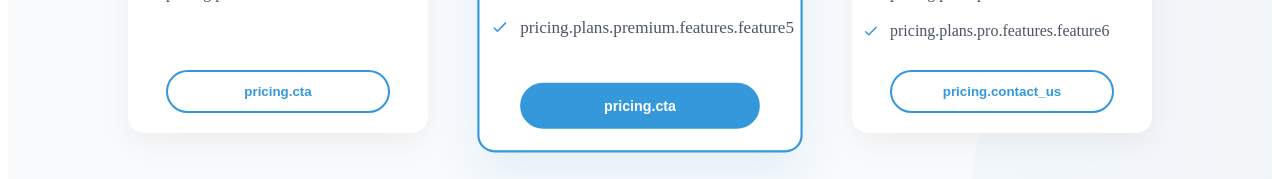
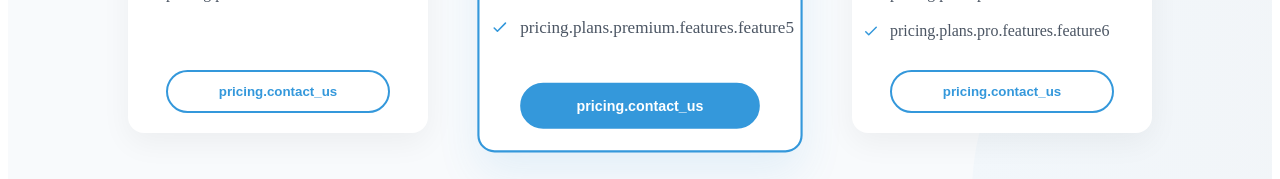
Before and after one commit to Immotep-EIP/Immotep, a Next.js app in the folder Code/ShowcaseKeyz/: page /Pricing/Pricing in a window 1280 px wide. Shown: the part 679-858 px from the top of the page. Built offline with nearby package versions, Linux system fonts and the light colour scheme.

Commit message:
feat(showcaseKeyz): cta updated for pricing while program isnt ready to use

```diff
--- a/Code/ShowcaseKeyz/src/pages/Pricing/Pricing.tsx
+++ b/Code/ShowcaseKeyz/src/pages/Pricing/Pricing.tsx
@@ -32,6 +32,17 @@ function PricingPage() {
     };
   }, []);
 
+  const handleCtaClick = () => {
+    // Option 1: Pour naviguer vers la page de contact dans une SPA
+    const contactElement = document.getElementById("contact-us");
+    if (contactElement) {
+      contactElement.scrollIntoView({ behavior: "smooth" });
+    } else {
+      // Option 2: Si le contact est sur une autre page, naviguer vers cette page avec l'ancre
+      window.location.href = "/#contact-us";
+    }
+  };
+
   const prices = [
     {
       title: t("pricing.plans.basic.title"),
@@ -44,7 +55,8 @@ function PricingPage() {
         t("pricing.plans.basic.features.feature4"),
         t("pricing.plans.basic.features.feature5"),
       ],
-      cta: t("pricing.cta"),
+      // cta: t("pricing.cta"), // ! TODO : Uncomment this and remove the next line when the CTA is ready
+      cta: t("pricing.contact_us"),
       popular: false,
       icon: (
         <svg viewBox="0 0 24 24" fill="none" className={style.planIcon}>
@@ -76,7 +88,8 @@ function PricingPage() {
         t("pricing.plans.premium.features.feature4"),
         t("pricing.plans.premium.features.feature5"),
       ],
-      cta: t("pricing.cta"),
+      // cta: t("pricing.cta"), // ! TODO : Uncomment this and remove the next line when the CTA is ready
+      cta: t("pricing.contact_us"),
       popular: true,
       icon: (
         <svg viewBox="0 0 24 24" fill="none" className={style.planIcon}>
@@ -198,7 +211,9 @@ function PricingPage() {
                 </li>
               ))}
             </ul>
-            <button className={style.ctaButton}>{price.cta}</button>
+            <button onClick={handleCtaClick} className={style.ctaButton}>
+              {price.cta}
+            </button>
           </div>
         ))}
       </div>
```
